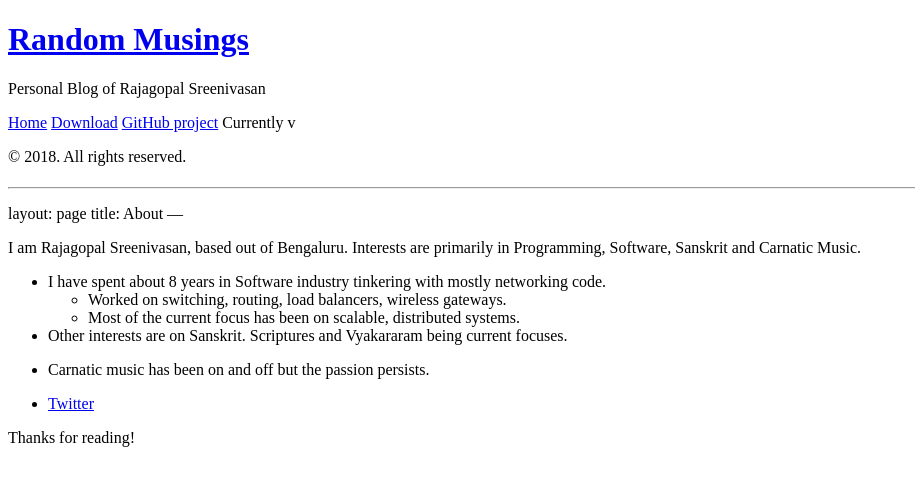
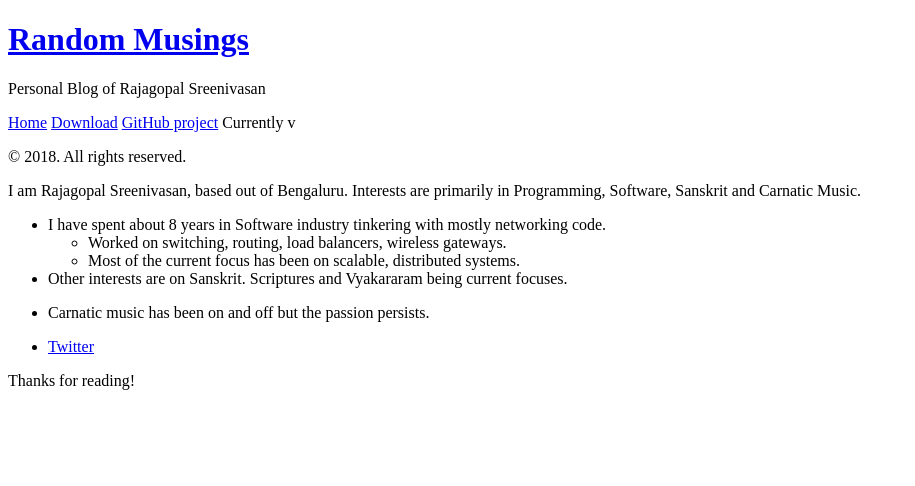
Before and after one commit to rajsreen/rajsreen_old.github.io, a Jekyll site: the page built from about.md, in a window 1280 px wide. Shown: the top 486 px of the page, without its empty margins (0-915 px from the left). Built offline with Jekyll 4.4.1, drawn with Linux system fonts in a browser that asks for light colours; our own code applies the rules of GitHub Pages for plain Markdown files.

Commit message:
Update about.md

```diff
--- a/about.md
+++ b/about.md
@@ -1,8 +1,8 @@
+---
+layout: default
+title: Home
+---
 
----
-layout: page
-title: About
----
 <p class="message">
   I am Rajagopal Sreenivasan, based out of Bengaluru.
   Interests are primarily in Programming, Software, Sanskrit and Carnatic Music.
```
